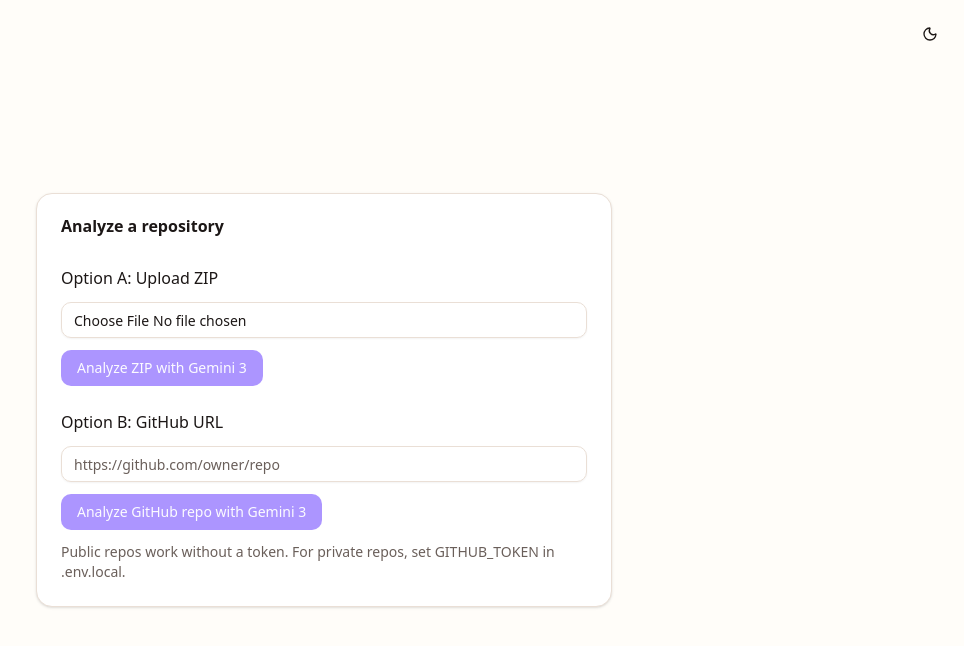
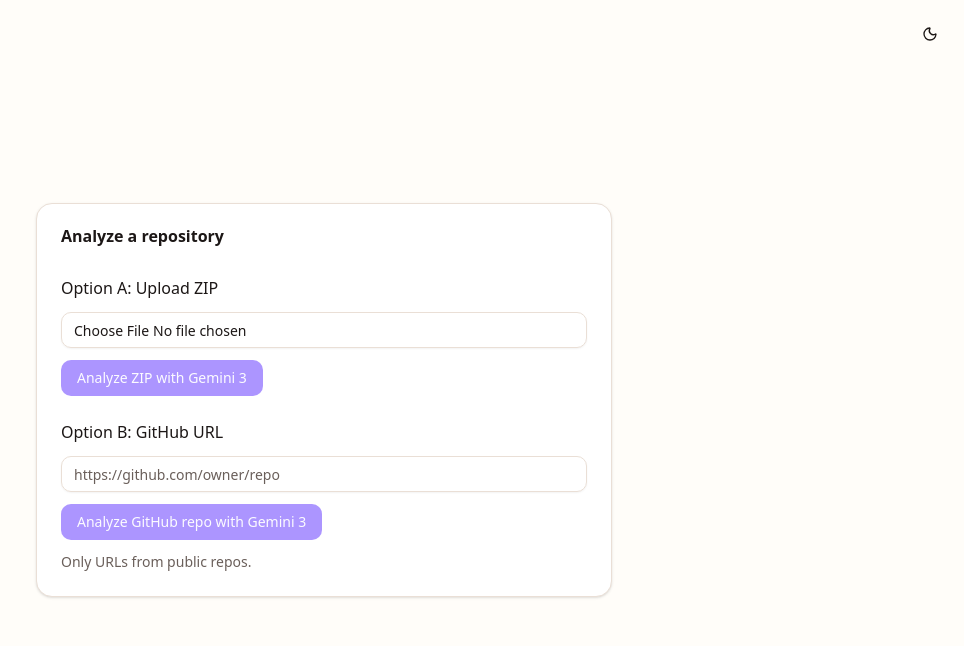
Before and after one commit to Dashxl/Cipher-AI, a Next.js app: page /upload in a window 1280 px wide. Shown: the top 646 px of the page, without its empty margins (316-1280 px from the left). Built offline with nearby package versions, Linux system fonts and the light colour scheme.

Commit message:
small change

```diff
--- a/app/upload/page.tsx
+++ b/app/upload/page.tsx
@@ -80,7 +80,7 @@ export default function UploadPage() {
               {loading ? "Analyzing…" : "Analyze GitHub repo with Gemini 3"}
             </Button>
             <p className="text-sm text-muted-foreground">
-              Public repos work without a token. For private repos, set GITHUB_TOKEN in .env.local.
+              Only URLs from public repos.
             </p>
           </div>
         </CardContent>
```
